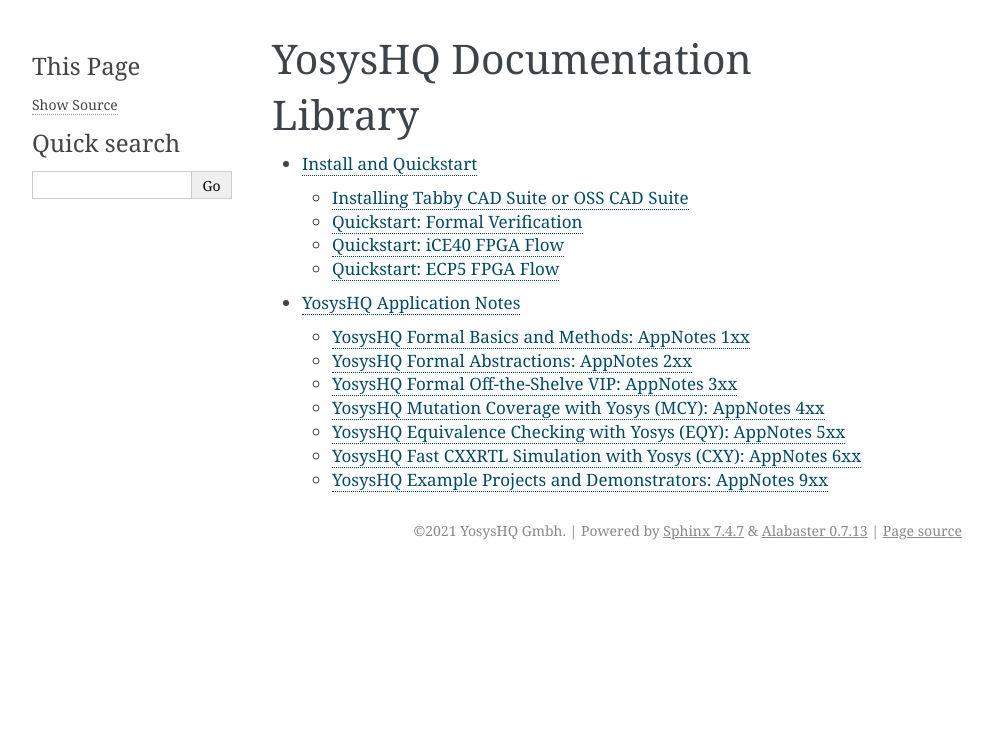
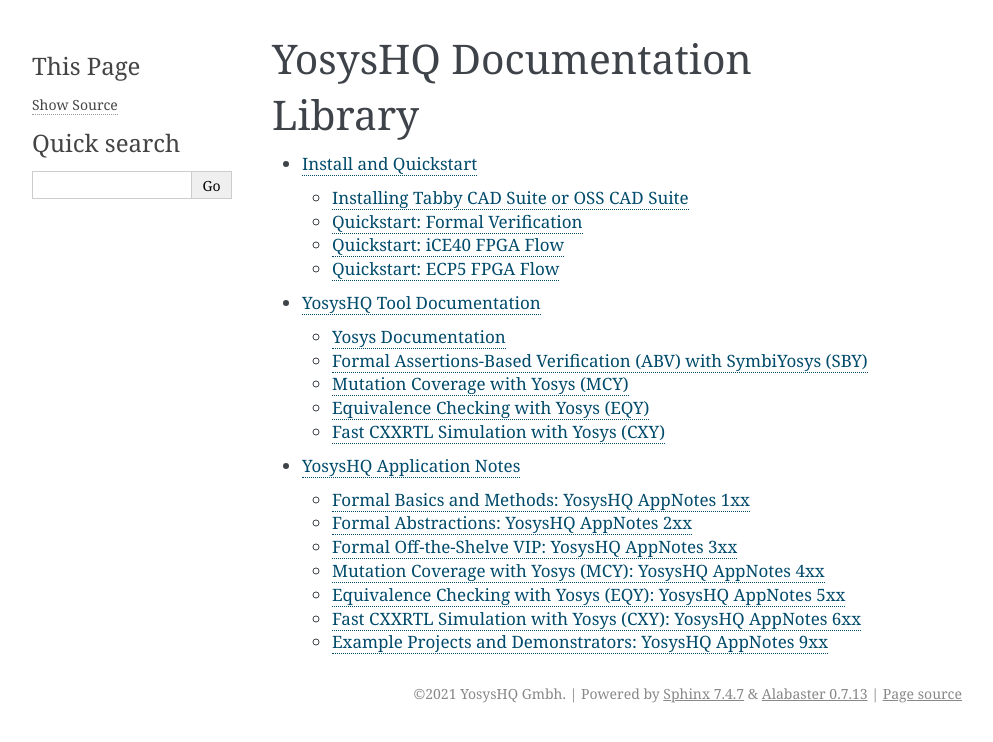
Before and after one commit to YosysHQ-Docs/YosysHQ-Docs, a Sphinx documentation site: the page built from docs/source/index.rst, in a window 1280 px wide. Shown: the top 742 px of the page, without its empty margins (148-1141 px from the left). Built offline with Sphinx 7.4.7, drawn with Linux system fonts in a browser that asks for light colours.

Commit message:
Even more stubs
Signed-off-by: Claire Xenia Wolf <claire@clairexen.net>

```diff
--- a/docs/source/index.rst
+++ b/docs/source/index.rst
@@ -6,4 +6,5 @@
    :maxdepth: 3
 
    install.rst
+   tools.rst
    appnotes.rst
--- /dev/null
+++ b/docs/source/tools.rst
@@ -0,0 +1,29 @@
+YosysHQ Tool Documentation
+==========================
+
+Yosys Documentation
+-------------------
+
+- Yosys Command Reference
+- ...TBD...
+
+Formal Assertions-Based Verification (ABV) with SymbiYosys (SBY)
+----------------------------------------------------------------
+
+- `SymbiYosys Reference Manual <https://yosyshq-docs.readthedocs.io/projects/sby>`_
+- ...TBD...
+
+Mutation Coverage with Yosys (MCY)
+----------------------------------
+
+TBD
+
+Equivalence Checking with Yosys (EQY)
+-------------------------------------
+
+TBD
+
+Fast CXXRTL Simulation with Yosys (CXY)
+---------------------------------------
+
+TBD
```
Also changed, not shown: docs/source/appnotes.rst (+8 -8 lines).
